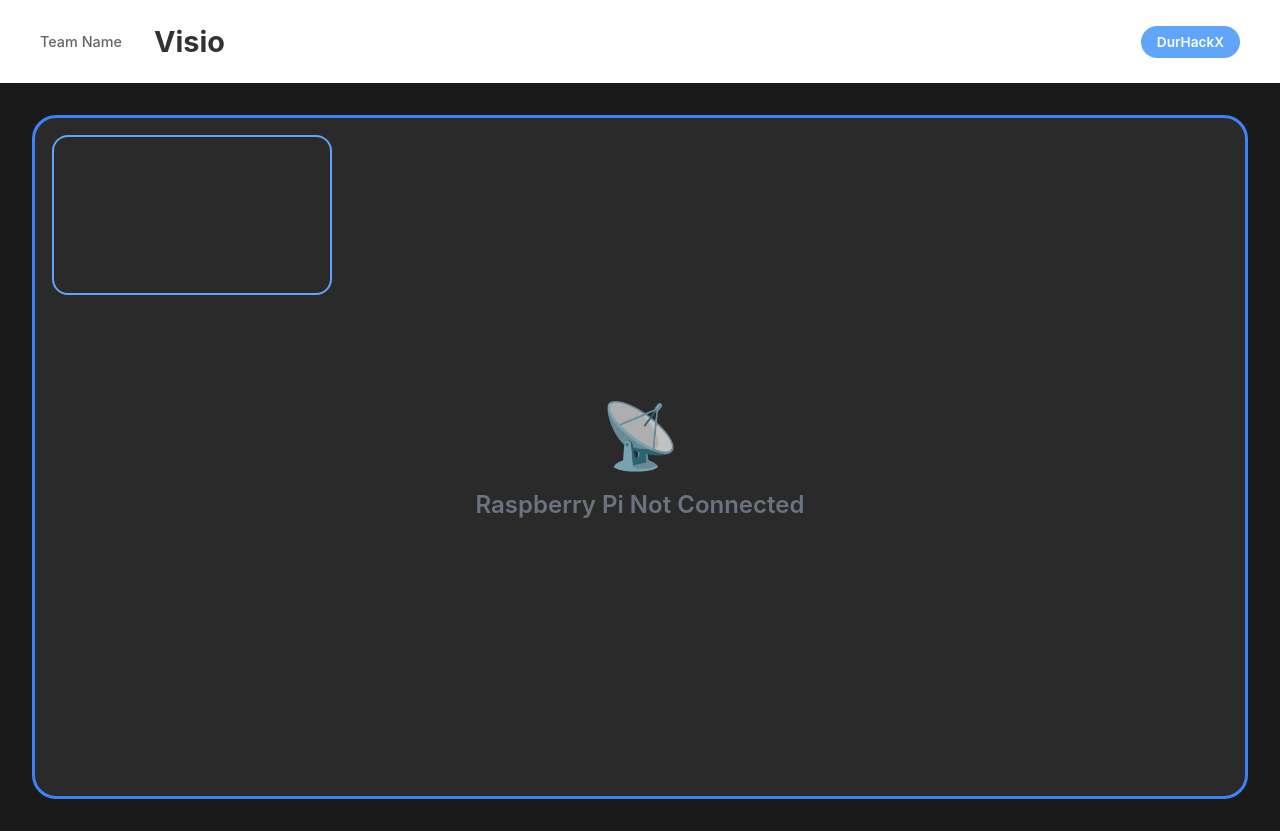
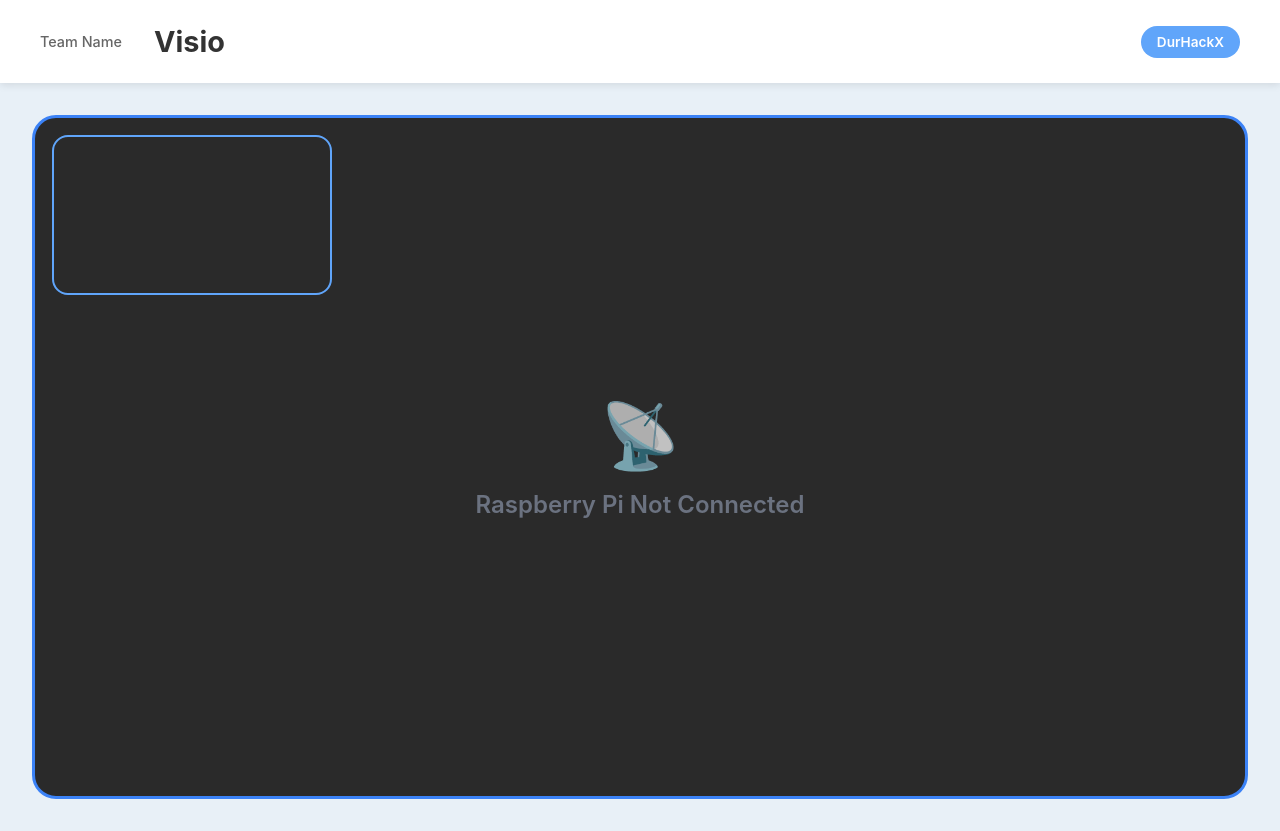
Before and after one commit to CD-Chief/DurhackX, a JavaScript app in the folder frontend/: page / in a window 1280 px wide. Built offline with nearby package versions, Linux system fonts and the light colour scheme; the HTML template or start-up script is replaced by a standard one.

Commit message:
feat: change background color of the App component

```diff
--- a/frontend/src/App.css
+++ b/frontend/src/App.css
@@ -6,7 +6,7 @@
 
 .App {
   min-height: 100vh;
-  background: #1a1a1a;
+  background: #e8f0f7;
   display: flex;
   flex-direction: column;
 }
```
